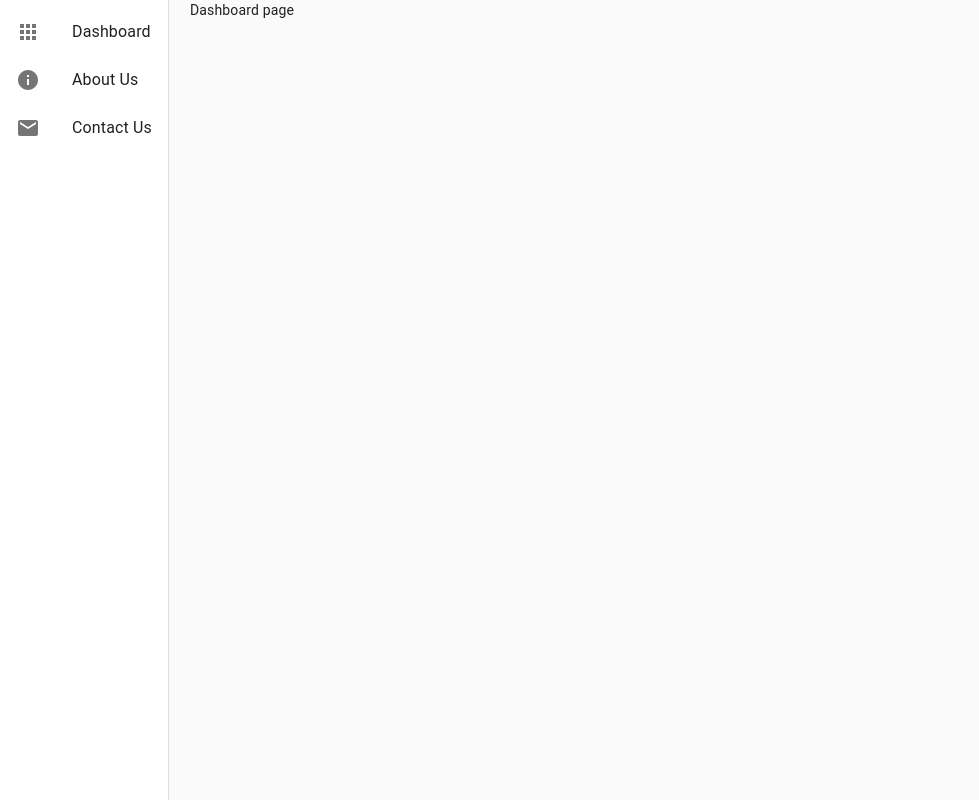
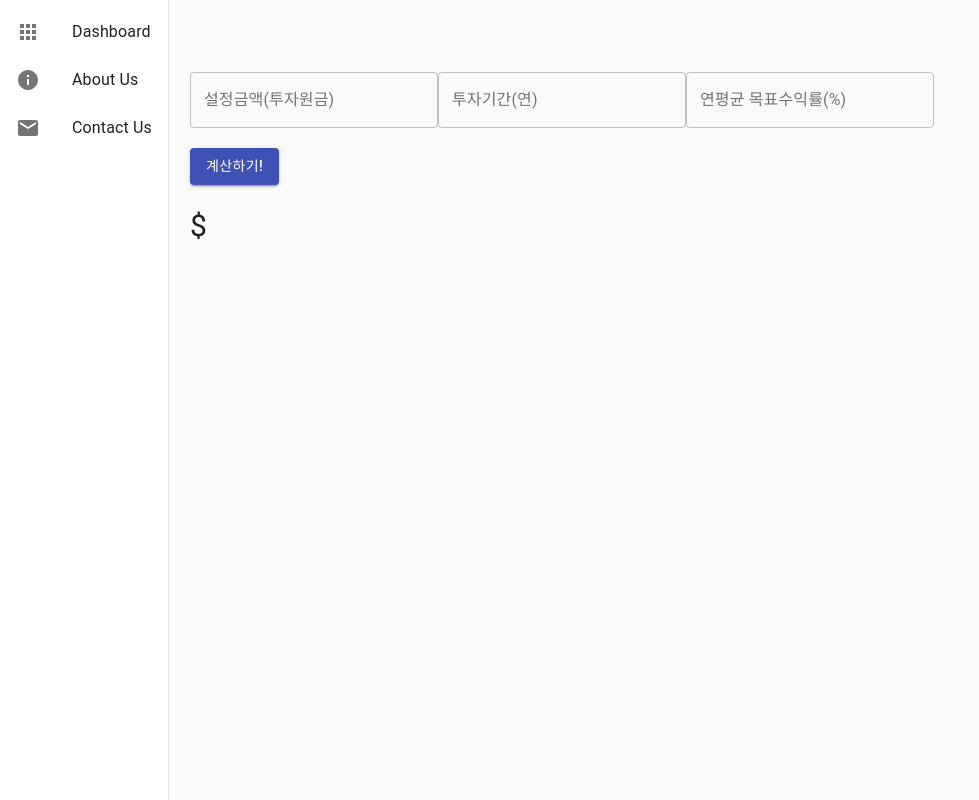
Before and after one commit to jsj9346/firecalc, a React (Create React App) app: page / in a window 1280 px wide. Shown: the whole page, without its empty margins (0-979 px from the left). Built offline with nearby package versions, Linux system fonts and the light colour scheme.

Commit message:
0414 Dashboard 작업착수
복리계산기 간단구현 완료.

## 추가 예정 요소 ##
 - 연저축액
 - 저축액 증가율
 - table

```diff
--- a/src/Dashboard.jsx
+++ b/src/Dashboard.jsx
@@ -1,7 +1,8 @@
 import React from "react";
+import CompoundInterest from "./dashboard/compoundInterest";
 
 const Dashboard = props => {
-  return <div>Dashboard page</div>;
+  return <CompoundInterest></CompoundInterest>;
 };
 
 export default Dashboard;
--- a/src/dashboard/compoundInterest.js
+++ b/src/dashboard/compoundInterest.js
@@ -26,19 +26,19 @@ const CompoundInterest = () => {
         >
           <form>
             <TextField
-              label="What is the principal?"
+              label="설정금액(투자원금)"
               variant="outlined"
               type="number"
               onChange={(e) => setPrincipal(e.target.value)}
             />
             <TextField
-              label="How many years?"
+              label="투자기간(연)"
               variant="outlined"
               type="number"
               onChange={(e) => setYears(e.target.value)}
             />
             <TextField
-              label="Annual Interest rate?"
+              label="연평균 목표수익률(%)"
               variant="outlined"
               type="number"
               onChange={(e) => setInterest(e.target.value / 100)}
@@ -52,7 +52,7 @@ const CompoundInterest = () => {
                 calculate();
               }}
             >
-              Calculate
+              계산하기!
             </Button>
             <br />
             <br />
```
